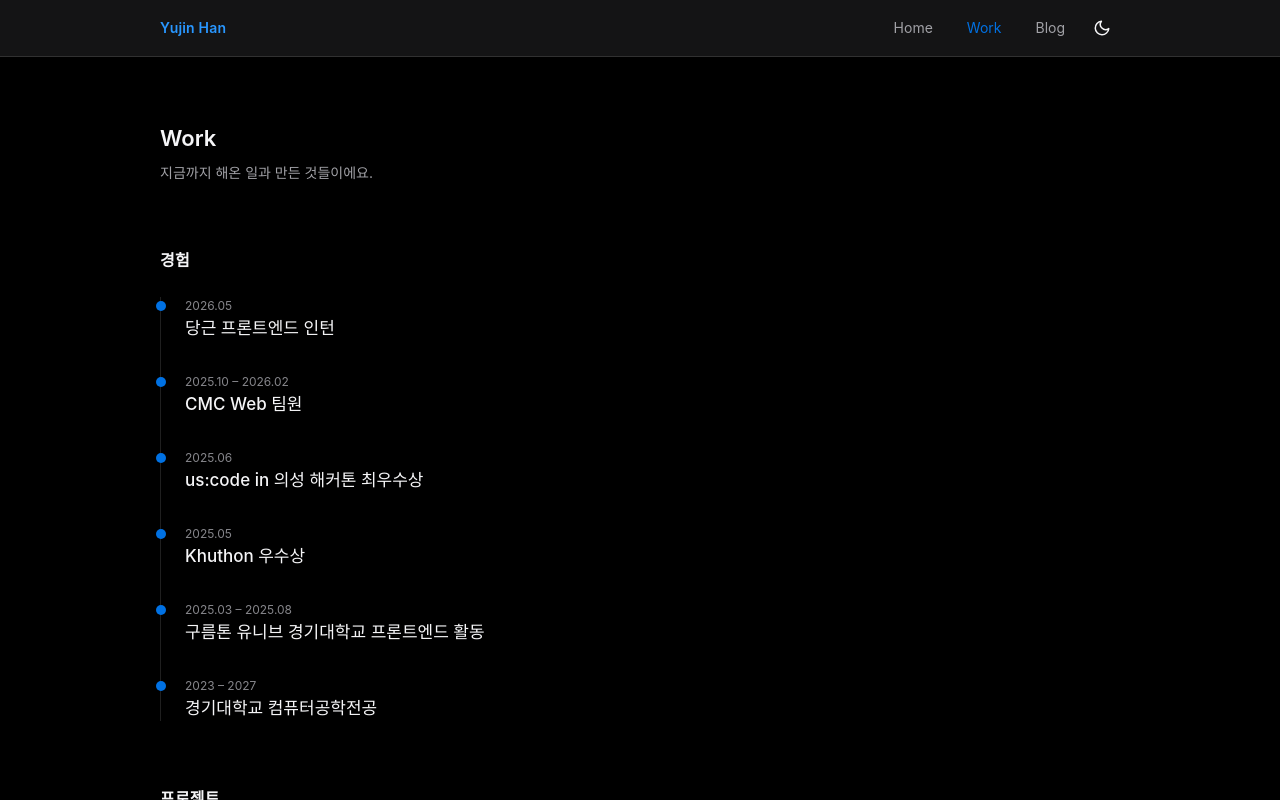
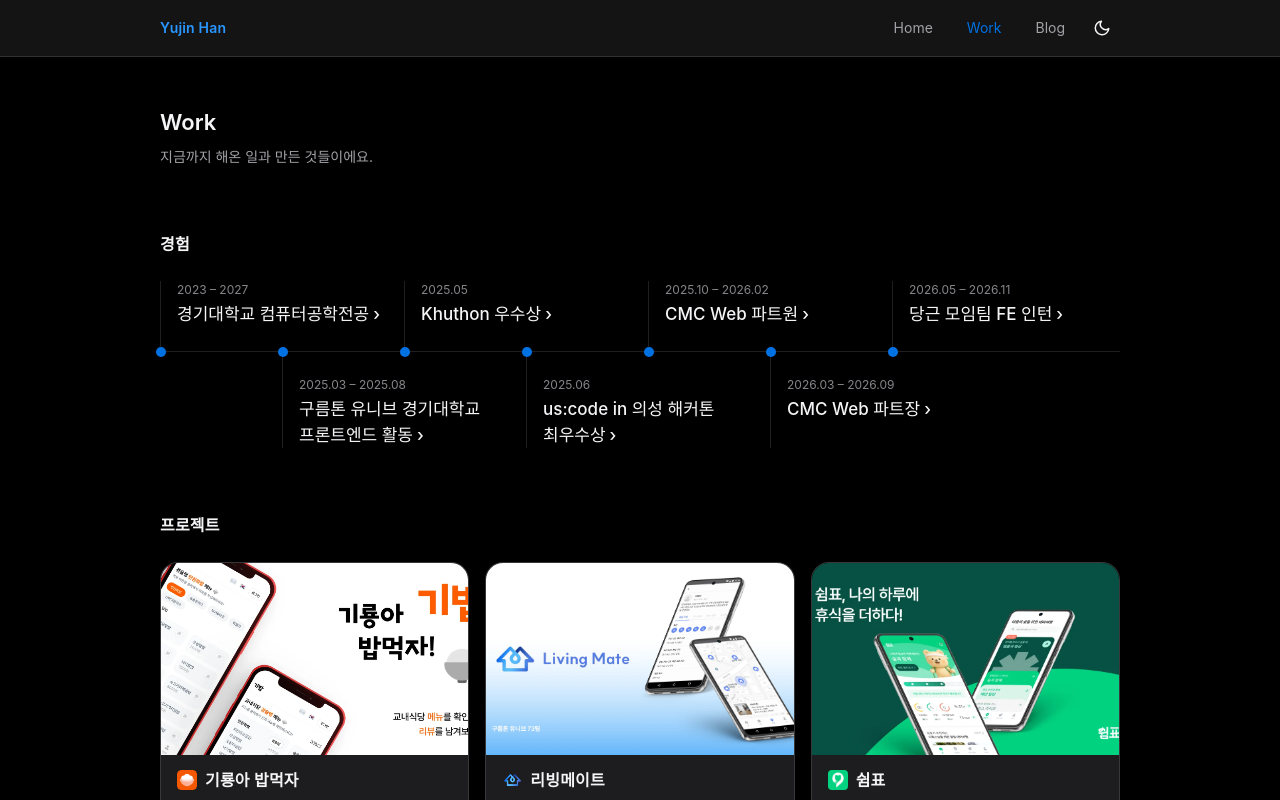
Before and after one commit to yummjin/port, a Next.js app: page /work in a window 1280 px wide. Shown: the top 800 px of the page. Built offline with nearby package versions, Linux system fonts and the light colour scheme.

Commit message:
feat : 경험을 md 문서로 관리하고, Work 타임라인을 연도순 가로 배치로 바꿔 각 경험 문서로 이동할 수 있게 해요

```diff
--- /dev/null
+++ b/content/experiences/cmc-web-lead.md
@@ -0,0 +1,4 @@
+---
+title: "CMC Web 파트장"
+period: "2026.03 – 2026.09"
+---
--- /dev/null
+++ b/content/experiences/cmc-web-member.md
@@ -0,0 +1,4 @@
+---
+title: "CMC Web 파트원"
+period: "2025.10 – 2026.02"
+---
--- /dev/null
+++ b/content/experiences/daangn-intern.md
@@ -0,0 +1,4 @@
+---
+title: "당근 모임팀 FE 인턴"
+period: "2026.05 – 2026.11"
+---
--- /dev/null
+++ b/content/experiences/goorm-univ.md
@@ -0,0 +1,4 @@
+---
+title: "구름톤 유니브 경기대학교 프론트엔드 활동"
+period: "2025.03 – 2025.08"
+---
--- /dev/null
+++ b/content/experiences/khuthon.md
@@ -0,0 +1,4 @@
+---
+title: "Khuthon 우수상"
+period: "2025.05"
+---
--- /dev/null
+++ b/content/experiences/kyonggi-univ.md
@@ -0,0 +1,4 @@
+---
+title: "경기대학교 컴퓨터공학전공"
+period: "2023 – 2027"
+---
--- /dev/null
+++ b/content/experiences/uscode-hackathon.md
@@ -0,0 +1,4 @@
+---
+title: "us:code in 의성 해커톤 최우수상"
+period: "2025.06"
+---
--- /dev/null
+++ b/src/lib/experiences.ts
@@ -0,0 +1,47 @@
+import fs from "fs";
+import path from "path";
+
+import matter from "gray-matter";
+
+const EXPERIENCES_DIR = path.join(process.cwd(), "content/experiences");
+
+export type ExperienceMeta = {
+  slug: string;
+  title: string;
+  period: string;
+};
+
+function readExperience(slug: string) {
+  return matter(
+    fs.readFileSync(path.join(EXPERIENCES_DIR, `${slug}.md`), "utf8"),
+  );
+}
+
+function getSlugs() {
+  return fs
+    .readdirSync(EXPERIENCES_DIR)
+    .filter((file) => file.endsWith(".md"))
+    .map((file) => file.replace(/\.md$/, ""));
+}
+
+export function getAllExperiences(): ExperienceMeta[] {
+  return getSlugs()
+    .map((slug) => {
+      const { data } = readExperience(slug);
+      return {
+        slug,
+        title: data.title as string,
+        period: data.period as string,
+      };
+    })
+    .sort((a, b) => (a.period < b.period ? 1 : -1));
+}
+
+export function getExperienceBySlug(slug: string) {
+  const { data, content } = readExperience(slug);
+  return {
+    title: data.title as string,
+    period: data.period as string,
+    content,
+  };
+}
--- /dev/null
+++ b/src/pages/work/experiences/[slug].tsx
@@ -0,0 +1,60 @@
+import type {
+  GetStaticPaths,
+  GetStaticProps,
+  InferGetStaticPropsType,
+} from "next";
+import Head from "next/head";
+import ReactMarkdown from "react-markdown";
+import rehypeHighlight from "rehype-highlight";
+import remarkGfm from "remark-gfm";
+
+import { getAllExperiences, getExperienceBySlug } from "@/lib/experiences";
+
+type Props = ReturnType<typeof getExperienceBySlug>;
+
+export const getStaticPaths: GetStaticPaths = async () => {
+  return {
+    paths: getAllExperiences().map(({ slug }) => ({ params: { slug } })),
+    fallback: false,
+  };
+};
+
+export const getStaticProps: GetStaticProps<Props> = async ({ params }) => {
+  return { props: getExperienceBySlug(params!.slug as string) };
+};
+
+export default function ExperiencePage({
+  title,
+  period,
+  content,
+}: InferGetStaticPropsType<typeof getStaticProps>) {
+  return (
+    <>
+      <Head>
+        <title>{title}</title>
+      </Head>
+
+      <main className="px-content mx-auto flex max-w-[720px] flex-col gap-6 pt-12 pb-20">
+        <p className="text-caption text-muted">{period}</p>
+        <h1 className="text-section border-muted/50 mb-2 border-b pb-6">
+          {title}
+        </h1>
+
+        <article className="prose dark:prose-invert max-w-none">
+          <ReactMarkdown
+            remarkPlugins={[remarkGfm]}
+            rehypePlugins={[rehypeHighlight]}
+            components={{
+              img: ({ src, alt }) => (
+                // eslint-disable-next-line @next/next/no-img-element
+                <img src={String(src)} alt={alt ?? ""} loading="lazy" />
+              ),
+            }}
+          >
+            {content}
+          </ReactMarkdown>
+        </article>
+      </main>
+    </>
+  );
+}
--- a/src/pages/work/index.tsx
+++ b/src/pages/work/index.tsx
@@ -4,27 +4,47 @@ import Link from "next/link";
 
 import { Card } from "@/components/Card";
 import { PageHeader } from "@/components/PageHeader";
+import { cn } from "@/lib/cn";
+import { getAllExperiences, type ExperienceMeta } from "@/lib/experiences";
 import { getAllProjects } from "@/lib/projects";
 
-const TIMELINE = [
-  { period: "2026.05", title: "당근 프론트엔드 인턴" },
-  { period: "2025.10 – 2026.02", title: "CMC Web 팀원" },
-  { period: "2025.06", title: "us:code in 의성 해커톤 최우수상" },
-  { period: "2025.05", title: "Khuthon 우수상" },
-  {
-    period: "2025.03 – 2025.08",
-    title: "구름톤 유니브 경기대학교 프론트엔드 활동",
-  },
-  { period: "2023 – 2027", title: "경기대학교 컴퓨터공학전공" },
-];
+function ExperienceLink({ experience }: { experience: ExperienceMeta }) {
+  return (
+    <Link
+      href={`/work/experiences/${experience.slug}`}
+      className="group flex flex-col gap-0.5"
+    >
+      <span className="text-caption text-muted">{experience.period}</span>
+      <span className="text-body text-foreground group-hover:text-link font-medium break-keep transition-colors">
+        {experience.title}
+        <span className="ml-1 inline-block transition-transform group-hover:translate-x-0.5">
+          ›
+        </span>
+      </span>
+    </Link>
+  );
+}
+
+function groupByYear(experiences: ExperienceMeta[]) {
+  const groups = new Map<string, typeof experiences>();
+  for (const experience of experiences) {
+    const year = experience.period.slice(0, 4);
+    groups.set(year, [...(groups.get(year) ?? []), experience]);
+  }
+  return [...groups].sort(([a], [b]) => b.localeCompare(a));
+}
 
 export const getStaticProps = async () => {
-  return { props: { projects: getAllProjects() } };
+  return {
+    props: { experiences: getAllExperiences(), projects: getAllProjects() },
+  };
 };
 
 export default function WorkPage({
+  experiences,
   projects,
 }: {
+  experiences: ReturnType<typeof getAllExperiences>;
   projects: ReturnType<typeof getAllProjects>;
 }) {
   return (
@@ -34,7 +54,7 @@ export default function WorkPage({
         <meta name="description" content="지금까지의 경험과 참여한 프로젝트" />
       </Head>
 
-      <main className="px-content mx-auto flex max-w-[1000px] flex-col gap-16 pt-16 pb-20">
+      <main className="px-content mx-auto flex max-w-[1000px] flex-col gap-16 pt-12 pb-20">
         <PageHeader
           title="Work"
           description="지금까지 해온 일과 만든 것들이에요."
@@ -42,12 +62,50 @@ export default function WorkPage({
 
         <section className="flex flex-col gap-6">
           <h2 className="text-tile-heading">경험</h2>
-          <ol className="border-border flex flex-col gap-8 border-l pl-6">
-            {TIMELINE.map((item) => (
-              <li key={item.title} className="relative">
-                <span className="bg-primary absolute top-1 -left-[29px] h-2.5 w-2.5 rounded-full" />
-                <p className="text-caption text-muted">{item.period}</p>
-                <h3 className="text-body font-medium">{item.title}</h3>
+          <ol
+            className="hidden grid-rows-[auto_1px_auto] gap-x-4 md:grid"
+            style={{
+              gridTemplateColumns: `repeat(${experiences.length + 1}, minmax(0, 1fr))`,
+            }}
+          >
+            <li aria-hidden className="bg-border col-span-full row-start-2" />
+            {[...experiences].reverse().map((experience, index) => {
+              const isAbove = index % 2 === 0;
+              return (
+                <li
+                  key={experience.slug}
+                  className={cn(
+                    "border-border relative col-span-2 border-l pl-4",
+                    isAbove ? "row-start-1 self-end pb-6" : "row-start-3 pt-6",
+                  )}
+                  style={{ gridColumnStart: index + 1 }}
+                >
+                  <span
+                    className={cn(
+                      "bg-primary absolute -left-[5.5px] h-2.5 w-2.5 rounded-full",
+                      isAbove ? "-bottom-[5.5px]" : "-top-[5.5px]",
+                    )}
+                  />
+                  <ExperienceLink experience={experience} />
+                </li>
+              );
+            })}
+          </ol>
+
+          <ol className="flex flex-col gap-10 md:hidden">
+            {groupByYear(experiences).map(([year, items]) => (
+              <li key={year} className="flex flex-col gap-5">
+                <div className="flex items-center gap-3">
+                  <span className="text-tile-heading">{year}</span>
+                  <span className="bg-border h-px flex-1" />
+                </div>
+                <ul className="flex flex-col gap-4">
+                  {items.map((experience) => (
+                    <li key={experience.slug}>
+                      <ExperienceLink experience={experience} />
+                    </li>
+                  ))}
+                </ul>
               </li>
             ))}
           </ol>
```
